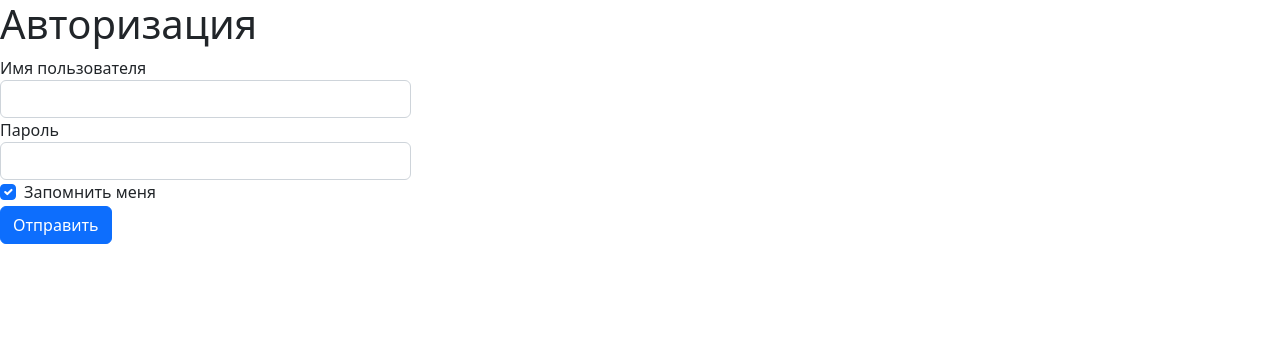
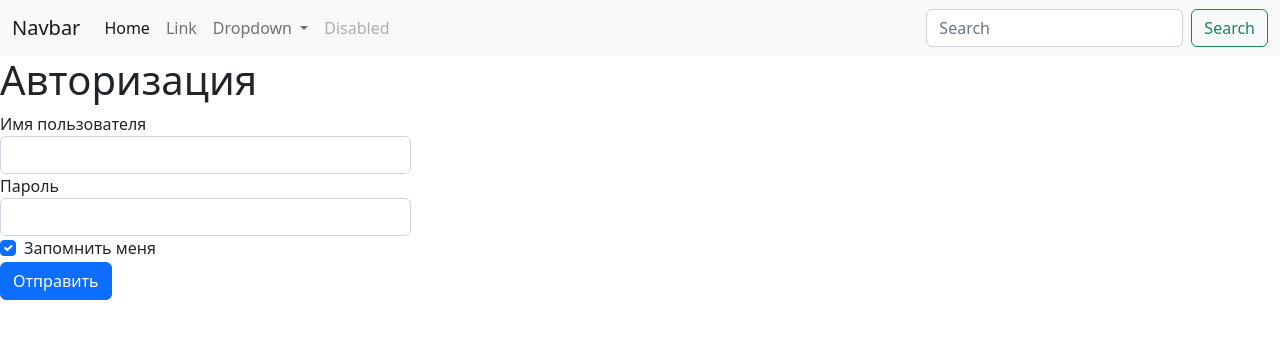
Before and after one commit to Igoruxa007/Flask_test_project, a Flask app: page /user/login in a window 1280 px wide. Shown: the top 339 px of the page. Run offline with Flask 3, Linux system fonts and the light colour scheme.

Commit message:
Шаблоны раздедены по папкам

```diff
--- a/webapp/news/views.py
+++ b/webapp/news/views.py
@@ -11,7 +11,7 @@ def index():
     page_title = "Прогноз погоды"
     weather = weather_by_city(current_app.config["WEATHER_DEFAULT_CITY"])
     news = News.query.order_by(News.published.desc()).all()
-    return render_template('index.html',
+    return render_template('news/index.html',
         page_title=page_title,
         weather_text=weather,
         news_list=news
--- a/webapp/templates/base.html
+++ b/webapp/templates/base.html
@@ -8,11 +8,10 @@
     <title>{{ page_title }}</title>
   </head>
   <body>
+    {% include 'menu.html' %}
     <div class="conteiner">
-    <h1>{{ page_title }}</h1>
-
-
-
+      <h1>{{ page_title }}</h1>
+      {% block content %} {% endblock %}
     </div>
     <script src="https://cdn.jsdelivr.net/npm/@popperjs/core@2.11.6/dist/umd/popper.min.js" integrity="sha384-oBqDVmMz9ATKxIep9tiCxS/Z9fNfEXiDAYTujMAeBAsjFuCZSmKbSSUnQlmh/jp3" crossorigin="anonymous"></script>
     <script src="https://cdn.jsdelivr.net/npm/bootstrap@5.2.3/dist/js/bootstrap.min.js" integrity="sha384-cuYeSxntonz0PPNlHhBs68uyIAVpIIOZZ5JqeqvYYIcEL727kskC66kF92t6Xl2V" crossorigin="anonymous"></script>
--- a/webapp/templates/login.html
+++ /dev/null
@@ -1,50 +0,0 @@
-<!doctype html>
-<html lang="en">
-  <head>
-    <meta charset="utf-8">
-    <meta name="viewport" content="width=device-width, initial-scale=1">
-    <link href="https://cdn.jsdelivr.net/npm/bootstrap@5.2.3/dist/css/bootstrap.min.css" rel="stylesheet" integrity="sha384-rbsA2VBKQhggwzxH7pPCaAqO46MgnOM80zW1RWuH61DGLwZJEdK2Kadq2F9CUG65" crossorigin="anonymous">
-
-    <title>{{ page_title }}</title>
-  </head>
-  <body>
-    <div class="conteiner">
-    <h1>{{ page_title }}</h1>
-    <div class="row">
-      <div class="col-4">
-        {% with messages = get_flashed_messages() %}
-          {% if messages %}
-          <div class="alert alert-warning" role="alert">
-              {% for message in messages %}
-                  {{ message }}<br>
-              {% endfor %}
-          </div>
-          {% endif %}
-        {% endwith %}
-        <form action="{{ url_for('user.process_login') }}" method="post">
-          {{ form.hidden_tag() }}
-          <div class="form-group">
-              {{ form.username.label }}
-              {{ form.username() }}
-          </div>
-          <div class="form-group">
-              {{ form.password.label }}
-              {{ form.password() }}
-          </div>
-          <div class="form-group form-check">
-              {{ form.remember_me() }}
-              {{ form.remember_me.label(class_='form-check-label') }}
-          </div>
-          {{ form.submit }}
-      </form>
-      </div>
-      <div class="col-8">
-
-      </div>
-    </div>
-    </div>
-    <script src="https://cdn.jsdelivr.net/npm/@popperjs/core@2.11.6/dist/umd/popper.min.js" integrity="sha384-oBqDVmMz9ATKxIep9tiCxS/Z9fNfEXiDAYTujMAeBAsjFuCZSmKbSSUnQlmh/jp3" crossorigin="anonymous"></script>
-    <script src="https://cdn.jsdelivr.net/npm/bootstrap@5.2.3/dist/js/bootstrap.min.js" integrity="sha384-cuYeSxntonz0PPNlHhBs68uyIAVpIIOZZ5JqeqvYYIcEL727kskC66kF92t6Xl2V" crossorigin="anonymous"></script>
-    <script src="https://cdn.jsdelivr.net/npm/bootstrap@5.2.3/dist/js/bootstrap.bundle.min.js" integrity="sha384-kenU1KFdBIe4zVF0s0G1M5b4hcpxyD9F7jL+jjXkk+Q2h455rYXK/7HAuoJl+0I4" crossorigin="anonymous"></script>
-  </body>
-</html>
--- /dev/null
+++ b/webapp/templates/menu.html
@@ -0,0 +1,36 @@
+<nav class="navbar navbar-expand-lg bg-light">
+    <div class="container-fluid">
+      <a class="navbar-brand" href="#">Navbar</a>
+      <button class="navbar-toggler" type="button" data-bs-toggle="collapse" data-bs-target="#navbarSupportedContent" aria-controls="navbarSupportedContent" aria-expanded="false" aria-label="Toggle navigation">
+        <span class="navbar-toggler-icon"></span>
+      </button>
+      <div class="collapse navbar-collapse" id="navbarSupportedContent">
+        <ul class="navbar-nav me-auto mb-2 mb-lg-0">
+          <li class="nav-item">
+            <a class="nav-link active" aria-current="page" href="#">Home</a>
+          </li>
+          <li class="nav-item">
+            <a class="nav-link" href="#">Link</a>
+          </li>
+          <li class="nav-item dropdown">
+            <a class="nav-link dropdown-toggle" href="#" role="button" data-bs-toggle="dropdown" aria-expanded="false">
+              Dropdown
+            </a>
+            <ul class="dropdown-menu">
+              <li><a class="dropdown-item" href="#">Action</a></li>
+              <li><a class="dropdown-item" href="#">Another action</a></li>
+              <li><hr class="dropdown-divider"></li>
+              <li><a class="dropdown-item" href="#">Something else here</a></li>
+            </ul>
+          </li>
+          <li class="nav-item">
+            <a class="nav-link disabled">Disabled</a>
+          </li>
+        </ul>
+        <form class="d-flex" role="search">
+          <input class="form-control me-2" type="search" placeholder="Search" aria-label="Search">
+          <button class="btn btn-outline-success" type="submit">Search</button>
+        </form>
+      </div>
+    </div>
+</nav>
--- a/webapp/templates/news/index.html
+++ b/webapp/templates/news/index.html
@@ -1,4 +1,6 @@
+{% extends "base.html" %}
 
+{% block content %}
 <div class="row">
   {% with messages = get_flashed_messages() %}
     {% if messages %}
@@ -26,3 +28,4 @@
     {% endif %}
   </div>
 </div>
+{% endblock %}
--- /dev/null
+++ b/webapp/templates/users/login.html
@@ -0,0 +1,36 @@
+{% extends "base.html" %}
+
+{% block content %}
+<div class="row">
+    <div class="col-4">
+    {% with messages = get_flashed_messages() %}
+        {% if messages %}
+        <div class="alert alert-warning" role="alert">
+            {% for message in messages %}
+                {{ message }}<br>
+            {% endfor %}
+        </div>
+        {% endif %}
+    {% endwith %}
+    <form action="{{ url_for('user.process_login') }}" method="post">
+        {{ form.hidden_tag() }}
+        <div class="form-group">
+            {{ form.username.label }}
+            {{ form.username() }}
+        </div>
+        <div class="form-group">
+            {{ form.password.label }}
+            {{ form.password() }}
+        </div>
+        <div class="form-group form-check">
+            {{ form.remember_me() }}
+            {{ form.remember_me.label(class_='form-check-label') }}
+        </div>
+        {{ form.submit }}
+    </form>
+    </div>
+    <div class="col-8">
+
+    </div>
+</div>
+{% endblock %}
--- a/webapp/user/views.py
+++ b/webapp/user/views.py
@@ -12,13 +12,13 @@ def login():
         return redirect(url_for('index'))
     title = "Авторизация"
     login_form = LoginForm()
-    return render_template('login.html', page_title=title, form=login_form)
+    return render_template('users/login.html', page_title=title, form=login_form)
 
 @blueprint.route('/logout')
 def logout():
     logout_user()
     flash('Вы успешно вышли из учетной записи')
-    return redirect(url_for('index'))
+    return redirect(url_for('news.index'))
 
 @blueprint.route('/process-login', methods=['POST'])
 def process_login():
@@ -28,6 +28,6 @@ def process_login():
         if user and user.check_password(form.password.data):
             login_user(user, remember=form.remember_me.data)
             flash('Вы вошли на сайт')
-            return redirect(url_for('index'))
+            return redirect(url_for('news.index'))
     flash('Неправильное имя пользователя или пароль')
     return redirect(url_for('user.login'))
```
